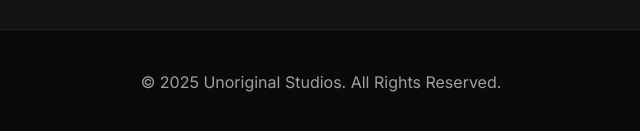
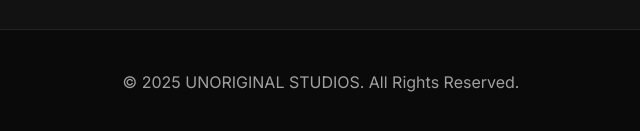
Before and after one commit to studiounoriginal-ux/Unoriginal-Studios-Portofolio, a plain HTML site: page news.html in a window 1280 px wide. Shown: the part 749-880 px from the top of the page, 319-959 px from the left. Drawn offline with Linux system fonts and the light colour scheme.

Commit message:
Update news.html

```diff
--- a/news.html
+++ b/news.html
@@ -8,6 +8,9 @@
     <link rel="preconnect" href="https://fonts.googleapis.com">
     <link rel="preconnect" href="https://fonts.gstatic.com" crossorigin>
     <link href="https://fonts.googleapis.com/css2?family=Inter:wght@400;700;900&display=swap" rel="stylesheet">
+     <title>Nama Halaman - UNORIGINAL STUDIOS</title>
+
+    <link rel="icon" type="image/png" href="images/favicon.png">
 </head>
 <body>
 
@@ -60,7 +63,7 @@
 
     <footer class="main-footer">
         <div class="container">
-            <p>&copy; 2025 Unoriginal Studios. All Rights Reserved.</p>
+            <p>&copy; 2025 UNORIGINAL STUDIOS. All Rights Reserved.</p>
         </div>
     </footer>
 
```
